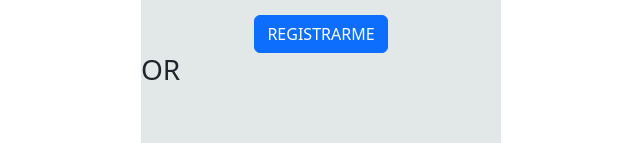
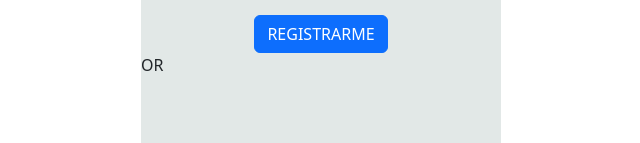
Before and after one commit to EzeVieraRep/MarketPlace, a React app: page /nueva-cuenta in a window 1280 px wide. Shown: the part 487-630 px from the top of the page, without its empty margins (319-959 px from the left). Built offline with nearby package versions, Linux system fonts and the light colour scheme; the HTML template or start-up script is replaced by a standard one.

Commit message:
cambio en la estructura de la App

```diff
--- a/src/App.jsx
+++ b/src/App.jsx
@@ -1,4 +1,3 @@
-import './App.css'
 import { BrowserRouter as Router } from "react-router-dom";
 import AppRouter from './router/AppRouter';
 import 'bootstrap/dist/css/bootstrap.min.css';
--- a/src/index.css
+++ b/src/index.css
@@ -0,0 +1,5 @@
+* {
+    padding: 0;
+    margin: 0;
+    box-sizing: border-box;
+  }
--- a/src/components/Login.jsx
+++ b/src/pages/login/views/Login.jsx
@@ -1,6 +1,6 @@
 import Button from 'react-bootstrap/Button';
 import Form from 'react-bootstrap/Form';
-import './login.css'
+import '../login.css'
 import { useState } from 'react';
 import { Link } from 'react-router-dom';
 
--- a/src/components/SignUp.jsx
+++ b/src/pages/login/views/SignUp.jsx
@@ -1,5 +1,5 @@
 import { Button, Form } from "react-bootstrap";
-import './signUp.css'
+import '../signUp.css'
 const SignUp = () => {
     return (
         <div className='conteiner'>
@@ -37,7 +37,7 @@ const SignUp = () => {
                     </Button>
                 </div>
 
-                <h3>OR</h3>
+                <p>OR</p>
 
 
             </form>
--- a/src/components/listaproductos.jsx
+++ b/src/pages/product/views/listaproductos.jsx
@@ -1,6 +1,6 @@
 import React from 'react'
-import TarjetaProducto from './Product-card'
-import './Productos.css'
+import TarjetaProducto from './product-card'
+import '../Productos.css'
 
 const Tarjeta1 = {
   id: 1,
--- a/src/components/product-card.jsx
+++ b/src/pages/product/views/product-card.jsx
@@ -1,5 +1,5 @@
 import React from 'react'
-import "./Productos.css"
+import "../Productos.css"
 import {Button, Badge} from 'react-bootstrap';
 
 const TarjetaProducto = ({nombre, precio, cantidad, imagen}) => {
--- a/src/router/AppRouter.jsx
+++ b/src/router/AppRouter.jsx
@@ -1,7 +1,7 @@
 import { Route, Routes } from "react-router-dom";
-import Listaproductos from "../components/listaproductos.jsx"
-import Login from "../components/Login.jsx";
-import SignUp from "../components/signUp.jsx";
+import Listaproductos from "../pages/product/views/listaproductos"
+import Login from "../pages/login/views/Login";
+import SignUp from "../pages/login/views/SignUp";
 
 const AppRouter = () => {
     return (
```
Also changed, not shown: src/App.css (deleted), src/pages/login/login.css (renamed from src/components/login.css), src/pages/login/signUp.css (renamed from src/components/signUp.css), src/pages/product/Productos.css (renamed from src/components/Productos.css).
